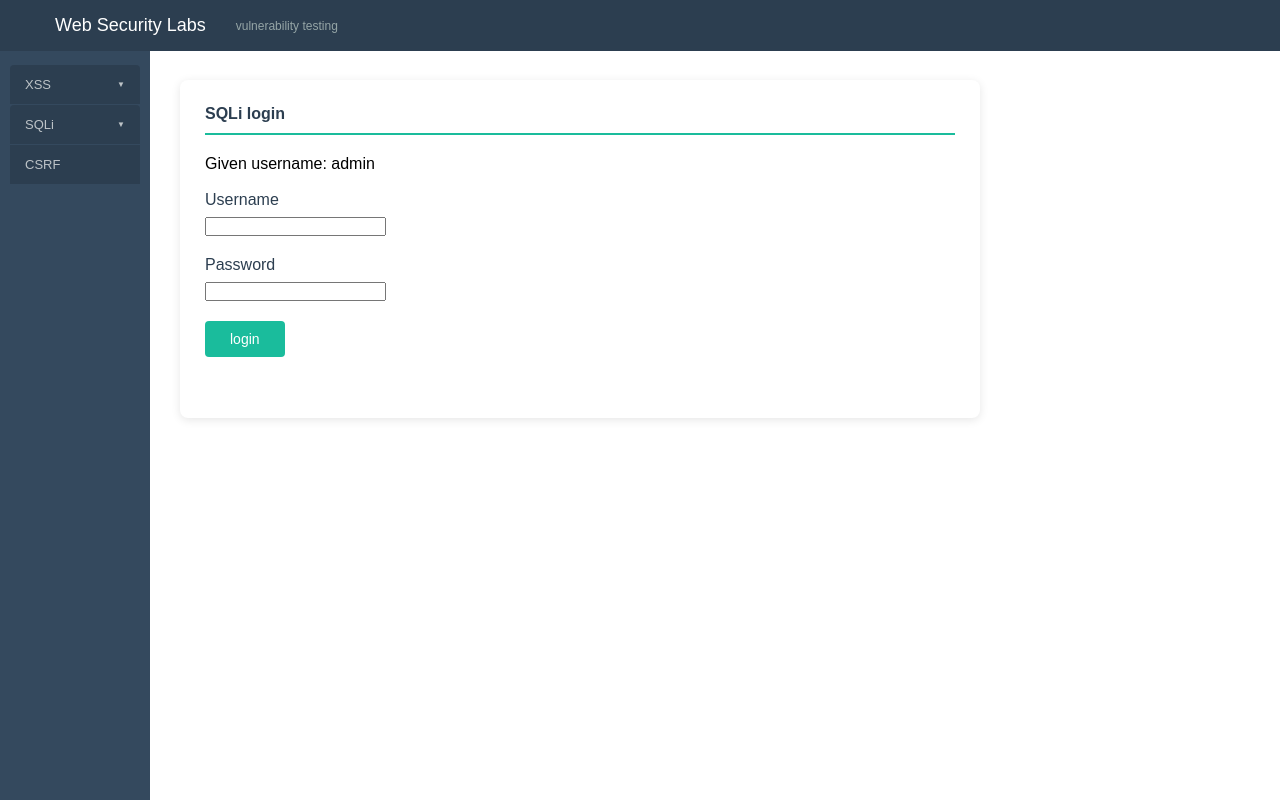
After one commit to NexusFault/Web-Security-Lab, a Flask app: page /sqli/login in a window 1280 px wide. The commit adds this page. Run offline with Flask 3, Linux system fonts and the light colour scheme.

Commit message:
Add SQL Injection Login

```diff
--- a/app.py
+++ b/app.py
@@ -1,9 +1,11 @@
 from flask import Flask, render_template, url_for, request, jsonify
+import mysql.connector
+from mysql.connector import Error
+
 import json
 import os
 
 app = Flask(__name__)
-
 
 @app.route("/")
 def home():
@@ -62,5 +64,41 @@ def xss_storage():
 def dom_xss():
     return render_template("XSS/dom-xss.html")
 
+
+@app.route("/sqli/login", methods=['GET', 'POST'])
+def sqli_login():
+    if request.method == 'POST':
+        username = request.form.get('username')
+        password = request.form.get('password')
+
+        if not username or not password:
+            return render_template("SQLi/sqli-login.html", both="Please enter both username and password")
+
+        query = f"SELECT * FROM users WHERE username = '{username}' AND password = '{password}'"
+
+        con = mysql.connector.connect(
+            host="localhost",
+            user="root",           # Enter your own username for the database
+            password="password123",       # Enter the user's password from the database
+            database="mydb",       # Enter the name of the database you created
+            port=3306
+        )
+
+        cursor = con.cursor()
+        cursor.execute(query)
+        result = cursor.fetchone()
+
+        cursor.close()
+        con.close()
+
+        if result:
+            success_message = f"Login successful! Welcome {username}"
+            return render_template("SQLi/sqli-login.html", success=success_message)
+        else:
+            error_message = "Login failed! Invalid credentials"
+            return render_template("SQLi/sqli-login.html", error=error_message)
+
+    return render_template("SQLi/sqli-login.html")
+
 if __name__ == "__main__":
     app.run(debug=True)
--- a/static/css/style.css
+++ b/static/css/style.css
@@ -69,13 +69,13 @@ body {
     color: #fff;
 }
 
-
-
-.xss-dropdown {
+.xss-dropdown,
+.sql-dropdown {
     position: relative;
 }
 
-.xss-dropdown > button {
+.xss-dropdown > button,
+.sql-dropdown > button {
     display: flex;
     align-items: center;
     justify-content: space-between;
@@ -91,18 +91,21 @@ body {
     border-radius: 4px 4px 0 0;
 }
 
-.xss-dropdown > button::after {
+.xss-dropdown > button::after,
+.sql-dropdown > button::after {
     content: "▼";
     font-size: 8px;
     margin-left: 5px;
 }
 
-.xss-dropdown > button:hover {
+.xss-dropdown > button:hover,
+.sql-dropdown > button:hover {
     background: #1abc9c;
     color: #fff;
 }
 
-.xss-submenu {
+.xss-submenu,
+.sql-submenu {
     display: none;
     position: absolute;
     left: 100%;
@@ -114,11 +117,13 @@ body {
     box-shadow: 2px 2px 10px rgba(0,0,0,0.3);
 }
 
-.xss-dropdown:hover .xss-submenu {
+.xss-dropdown:hover .xss-submenu,
+.sql-dropdown:hover .sql-submenu {
     display: flex;
 }
 
-.xss-submenu button {
+.xss-submenu button,
+.sql-submenu button {
     padding: 12px 15px;
     background: #2c3e50;
     border: none;
@@ -131,11 +136,13 @@ body {
     min-width: 120px;
 }
 
-.xss-submenu button:last-child {
+.xss-submenu button:last-child,
+.sql-submenu button:last-child {
     border-bottom: none;
 }
 
-.xss-submenu button:hover {
+.xss-submenu button:hover,
+.sql-submenu button:hover {
     background: #1abc9c;
     color: #fff;
 }
--- a/static/js/layout.js
+++ b/static/js/layout.js
@@ -17,8 +17,13 @@ const createLayout = () => {
                         <button data-form="dom">DOM XSS</button>
                     </div>
                 </div>
+                <div class="sql-dropdown">
+                    <button>SQLi</button>
+                    <div class="sql-submenu">
+                        <button data-form="login">SQLi login</button>
+                    </div>
+                </div>
                 <button data-form="csrf">CSRF</button>
-                <button data-form="sql">SQL</button>
             </nav>
         </div>
     `;
@@ -29,6 +34,14 @@ const createLayout = () => {
             window.location.href = `/xss/${formId}`;
         });
     });
+
+    document.querySelectorAll('.sql-submenu button').forEach(btn => {
+        btn.addEventListener('click', () => {
+            const formId = btn.getAttribute('data-form');
+            window.location.href = `/sqli/${formId}`;
+        });
+    });
+
 };
 
 document.addEventListener('DOMContentLoaded', createLayout);
--- /dev/null
+++ b/templates/SQLi/sqli-login.html
@@ -0,0 +1,40 @@
+<!DOCTYPE html>
+<html lang="en">
+<head>
+    <meta charset="UTF-8">
+    <meta name="viewport" content="width=device-width, initial-scale=1.0">
+    <title>Web Security Lab</title>
+    <link rel="stylesheet" href="{{ url_for('static', filename='css/style.css') }}">
+</head>
+<body>
+    <div id="layout"></div>
+    <div class="content">
+        <div class="form-container active">
+            <h2>SQLi login</h2>
+            <p>Given username: admin</p><br>
+            <form action="" method="POST">
+                <div class="form-group">
+                    <label>Username</label>
+                    <input name="username" type="text">
+                </div>
+                <div class="form-group">
+                    <label>Password</label>
+                    <input name="password" type="text">
+                </div>
+                <button type="submit" class="button">login</button>
+                <br><br><br>
+                {% if success %}
+                    <p style="color: green; font-weight: bold;">{{ success | safe }}</p>
+                {% endif %}
+                {% if error %}
+                    <p style="color: red; font-weight: bold;">{{ error | safe }}</p>
+                {% endif %}
+                {% if both %}
+                    <p style="font-weight: bold;">{{ both | safe }}</p>
+                {% endif %}
+            </form>
+        </div>
+    </div>
+    <script src="{{ url_for('static', filename='js/layout.js') }}"></script>
+</body>
+</html>
```
Also changed, not shown: templates/index.html (+0 -11 lines), README.md.
